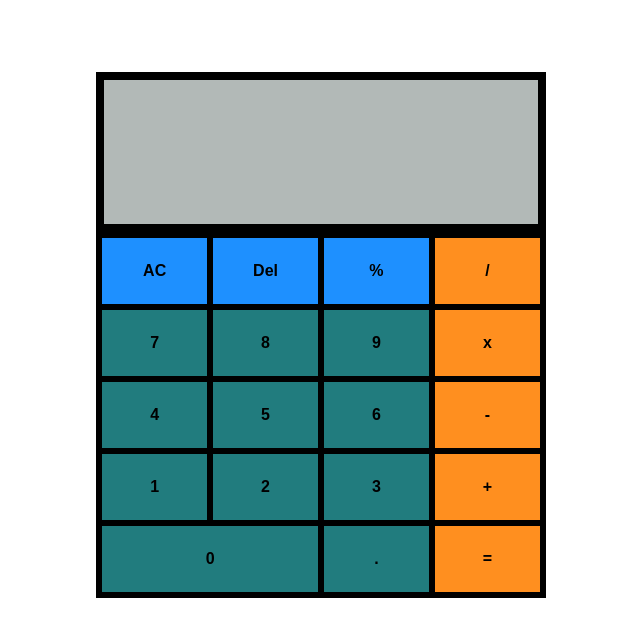
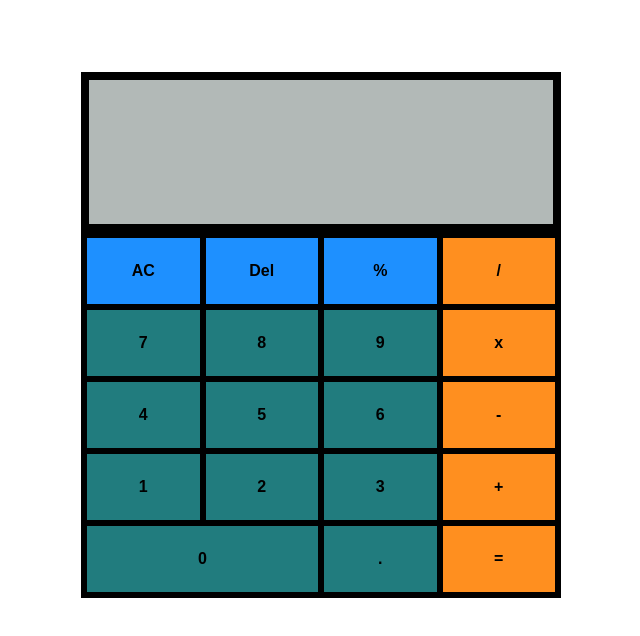
Before and after one commit to devRaphael13/calculator, a plain HTML site: page index.html in a window 1280 px wide. Shown: the whole page, without its empty margins (319-959 px from the left). Drawn offline with Linux system fonts and the light colour scheme.

Commit message:
Fix question overflow

```diff
--- a/scripts.js
+++ b/scripts.js
@@ -58,7 +58,6 @@ function showAnswer(num) {
 function clean(display) {
     if (display) {
         display = display
-            .slice(0, 12)
             .split(" ")
             .filter((element) => element !== "")
             .map((element) =>
--- a/styles.css
+++ b/styles.css
@@ -31,7 +31,7 @@ button {
 
 .calculator {
     background-color: black;
-    width: max-content;
+    width: 30em;
     margin-top: 4em;
 }
 
```
